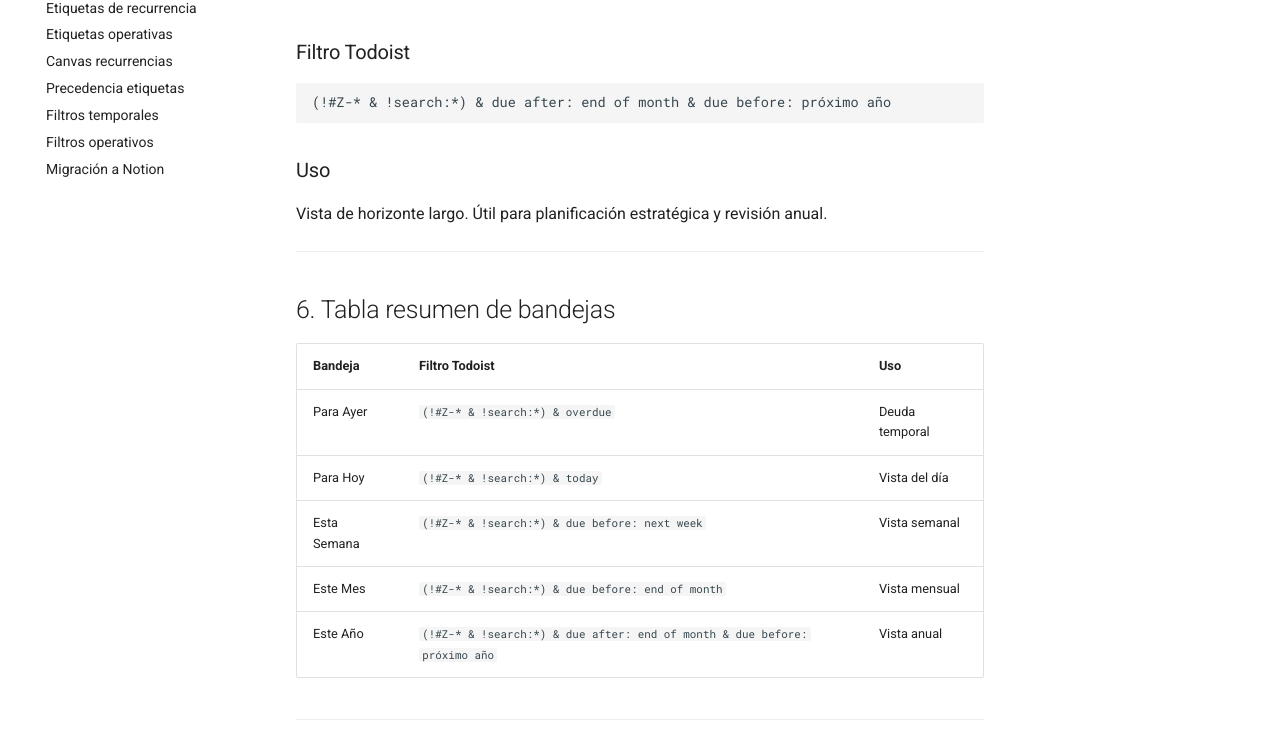
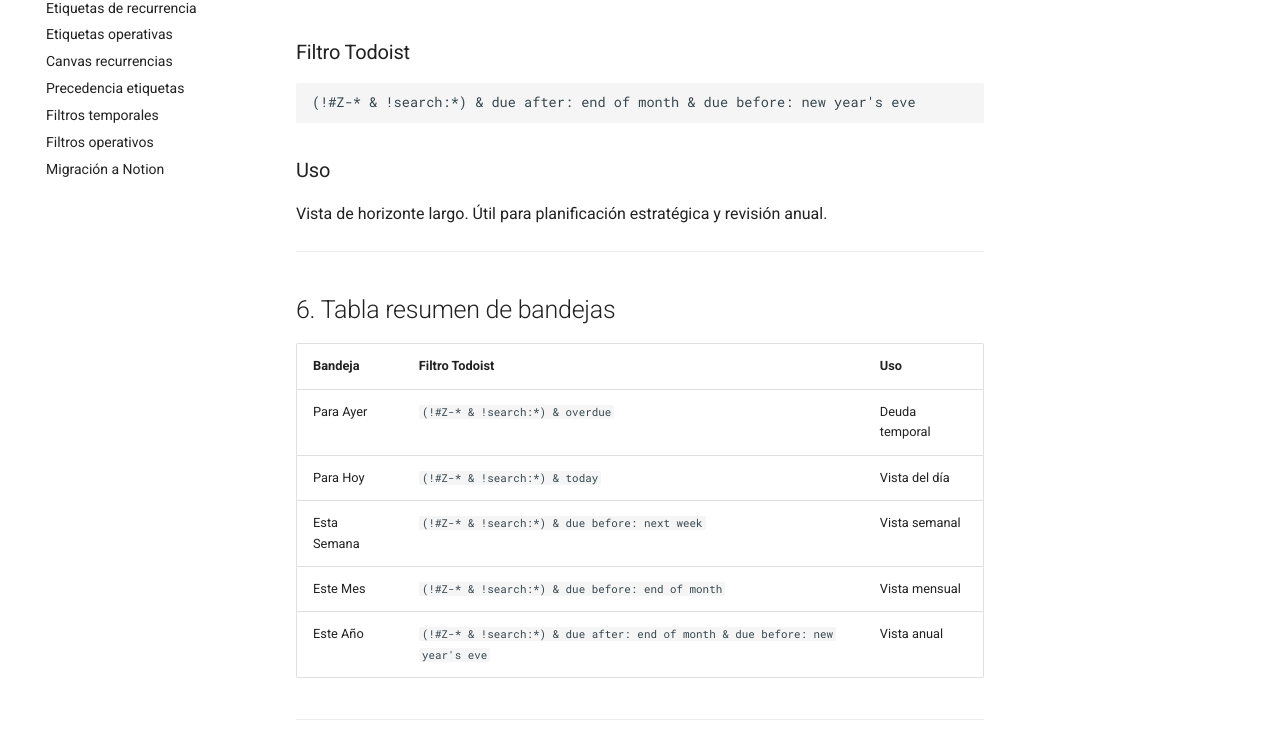
Before and after one commit to dalarconrub/systec, an MkDocs documentation site: the page built from docs/model/04-filtros-todoist.md, in a window 1280 px wide and 1400 px high, scrolled down 6664 px. Shown: the part 289-1040 px from the top of the window. Built offline with MkDocs 1.6.1 and Material for MkDocs 9.7.7, drawn with Linux system fonts in a browser that asks for light colours; comment, search, counter and statistics services are not loaded.

Commit message:
Corrige filtro 'Este Año' para usar 'new year's eve'

````diff
--- a/docs/model/04-filtros-todoist.md
+++ b/docs/model/04-filtros-todoist.md
@@ -274,7 +274,7 @@
 ### Filtro Todoist
 
 ```text
-(!#Z-* & !search:*) & due after: end of month & due before: próximo año
+(!#Z-* & !search:*) & due after: end of month & due before: new year's eve
 ```
 
 ### Uso
@@ -291,7 +291,7 @@
 | Para Hoy     | `(!#Z-* & !search:*) & today`                                              | Vista del día          |
 | Esta Semana  | `(!#Z-* & !search:*) & due before: next week`                              | Vista semanal          |
 | Este Mes     | `(!#Z-* & !search:*) & due before: end of month`                           | Vista mensual          |
-| Este Año     | `(!#Z-* & !search:*) & due after: end of month & due before: próximo año`   | Vista anual            |
+| Este Año     | `(!#Z-* & !search:*) & due after: end of month & due before: new year's eve`   | Vista anual            |
 
 ---
 
````
Also changed, not shown: model/04-filtros-todoist.md (+2 -2 lines).
